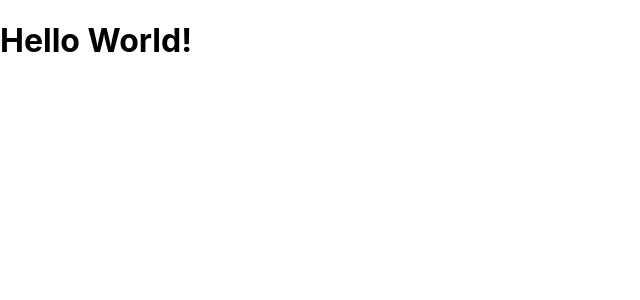
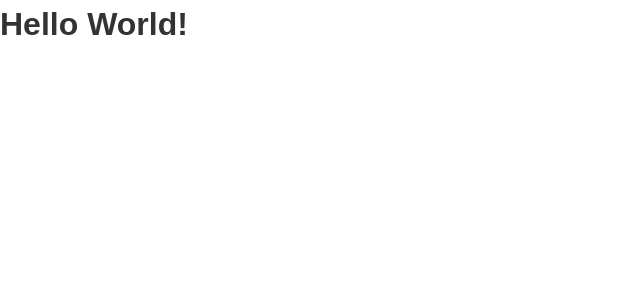
Before and after one commit to hotbreakb/crush-my-server, a React (Vite) app: page / in a window 1280 px wide. Shown: the top 300 px of the page, without its empty margins (0-640 px from the left). Built offline with nearby package versions, Linux system fonts and the light colour scheme.

Commit message:
Add : default style

```diff
--- a/src/App.jsx
+++ b/src/App.jsx
@@ -1,8 +1,14 @@
+import React from "react";
+import { ThemeProvider } from "styled-components";
+import GlobalStyle from "./styles/globalStyle";
+import theme from "./styles/theme";
+
 function App() {
   return (
-    <div className="App">
+    <ThemeProvider theme={theme}>
+      <GlobalStyle />
       <h1>Hello World!</h1>
-    </div>
+    </ThemeProvider>
   );
 }
 
--- /dev/null
+++ b/src/styles/globalStyle.js
@@ -0,0 +1,23 @@
+import { createGlobalStyle } from "styled-components";
+
+const GlobalStyle = createGlobalStyle`
+  * {
+    margin: 0;
+    padding: 0;
+    box-sizing: border-box;
+  }
+
+  body {
+    font-family: 'Arial', sans-serif;
+    font-size: 16px;
+    line-height: 1.5;
+    color: #333;
+  }
+
+  a {
+    text-decoration: none;
+    color: inherit;
+  }
+`;
+
+export default GlobalStyle;
--- /dev/null
+++ b/src/styles/theme.js
@@ -0,0 +1,27 @@
+const theme = {
+  colors: {
+    primary: "#007bff",
+    secondary: "#6c757d",
+    success: "#28a745",
+    danger: "#dc3545",
+    warning: "#ffc107",
+    info: "#17a2b8",
+    light: "#f8f9fa",
+    dark: "#343a40",
+  },
+  fonts: {
+    main: "Arial, sans-serif",
+  },
+  fontSizes: {
+    small: "0.8rem",
+    medium: "1rem",
+    large: "1.2rem",
+  },
+  spacing: {
+    small: "0.5rem",
+    medium: "1rem",
+    large: "1.5rem",
+  },
+};
+
+export default theme;
```
